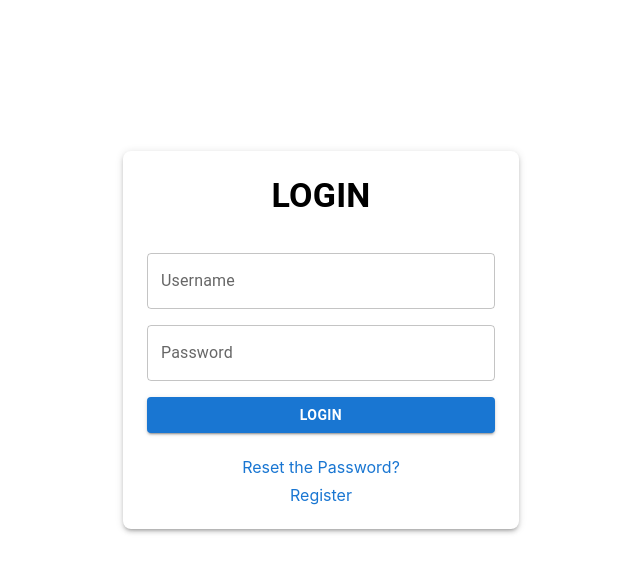
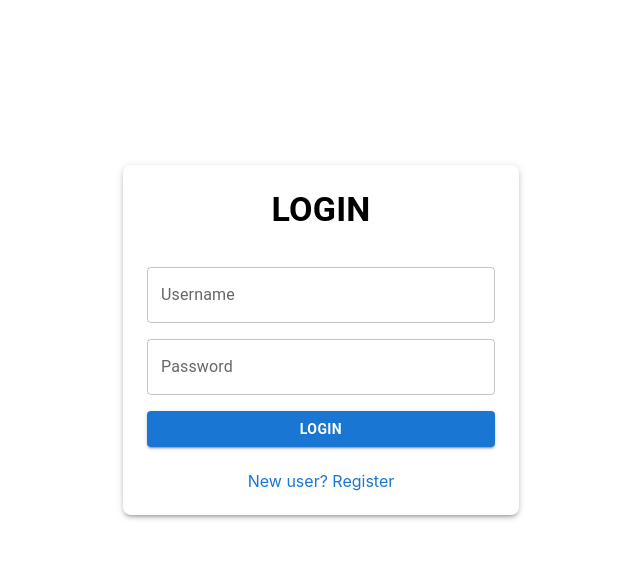
Before and after one commit to sonalgonsalves/customercomp, a React (Create React App) app in the folder customercomp/: page / in a window 1280 px wide. Shown: the top 572 px of the page, without its empty margins (319-959 px from the left). Built offline with nearby package versions, Linux system fonts and the light colour scheme.

Commit message:
removed reset password

```diff
--- a/customercomp/src/UserLogin.js
+++ b/customercomp/src/UserLogin.js
@@ -104,11 +104,8 @@ function UserLogin() {
                     </Grid>
                 </Box>
                 <Box sx={{ mt: 2, textAlign: 'center' }}>
-                    <Link href="/resetpassword" underline="hover" sx={{ display: 'block', mt: 1 }}>
-                        Reset the Password?
-                    </Link>
                     <Link href="/register" underline="hover" sx={{ display: 'block', mt: 1 }}>
-                        Register
+                        New user? Register
                     </Link>
                 </Box>
             </Box>
--- a/customercomp/src/UserRegistration.js
+++ b/customercomp/src/UserRegistration.js
@@ -140,8 +140,8 @@ function UserRegistration() {
                 </Box>
                 {/* Links for navigation */}
                 <Box sx={{ mt: 2, textAlign: 'center' }}>
-                    <Link href="/user" underline="hover" sx={{ display: 'block', mt: 1 }}>
-                        Login
+                    <Link href="/" underline="hover" sx={{ display: 'block', mt: 1 }}>
+                        Already a user? Login
                     </Link>
                 </Box>
             </Box>
```
